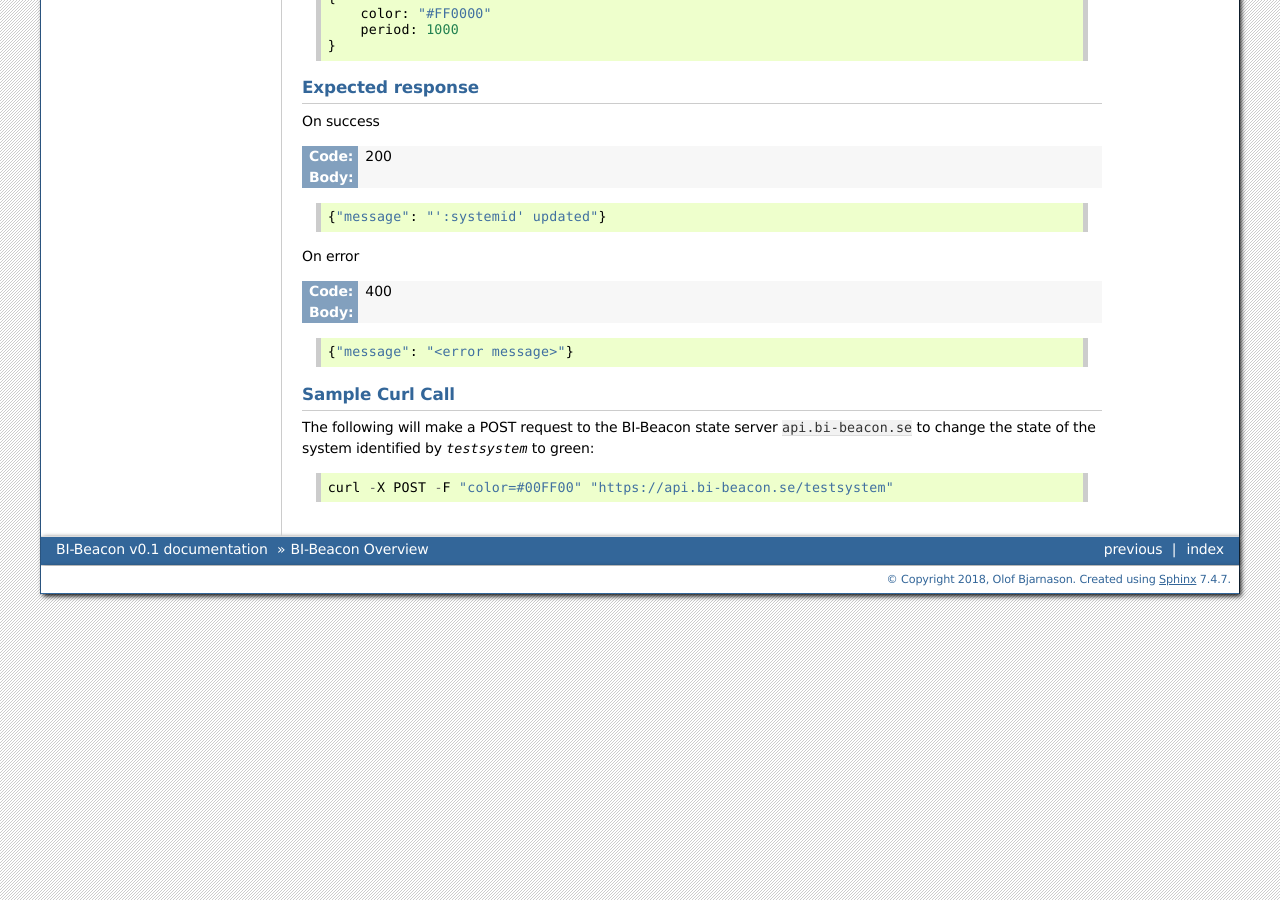
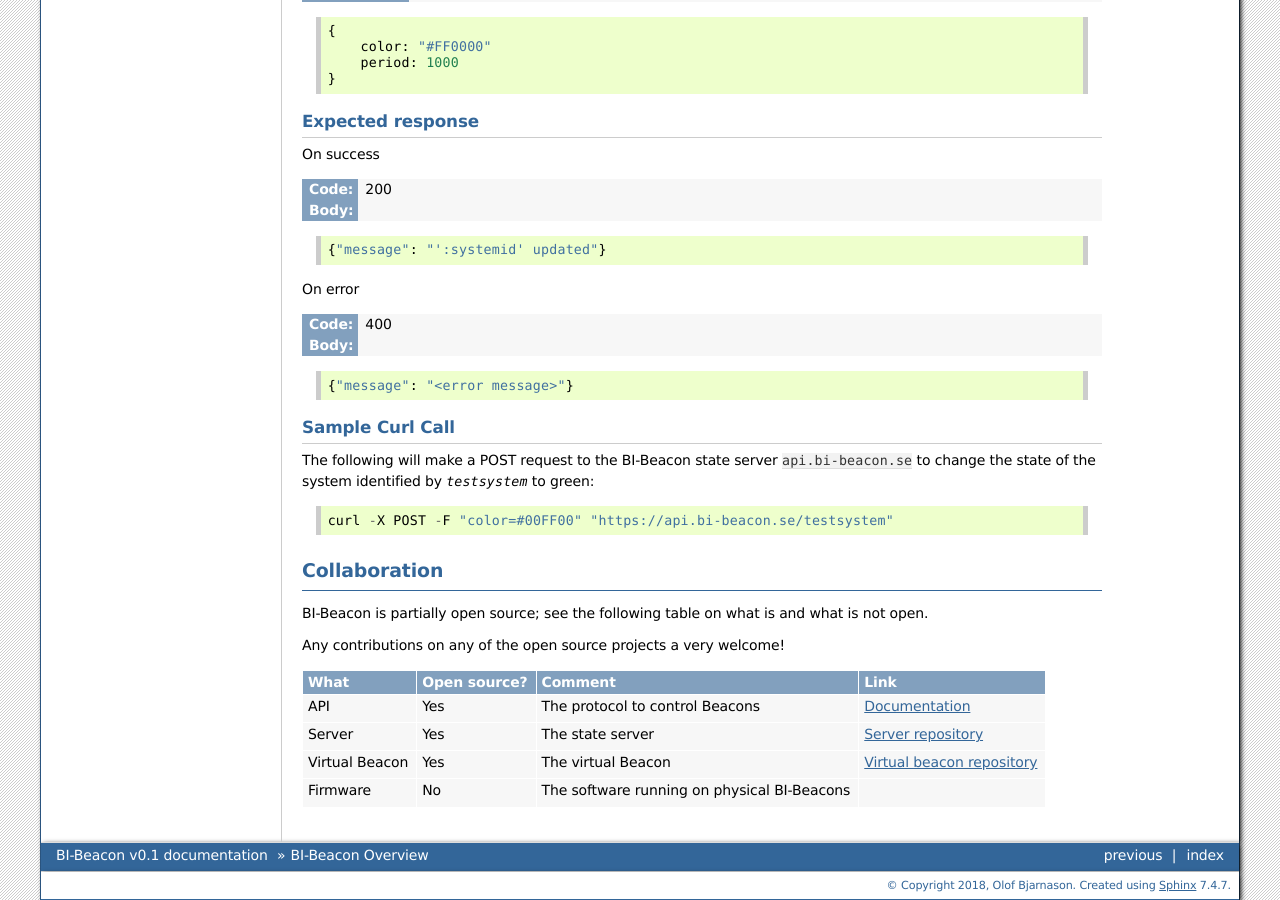
Before and after one commit to BI-Beacon/server, a Sphinx documentation site: the page built from docs/api.rst, in a window 1280 px wide and 900 px high, scrolled down 3198 px. Built offline with Sphinx 7.4.7, drawn with Linux system fonts in a browser that asks for light colours; pages that are not in the unit, such as notebooks, are missing from menus.

Commit message:
add collaboration section

```diff
--- a/docs/api.rst
+++ b/docs/api.rst
@@ -181,6 +181,7 @@
 :Method:    POST
 
 :Parameters:
+
     {
       **color:** color specification (format "#RRGGBB")
 
@@ -253,3 +254,31 @@
 ::
 
     curl -X POST -F "color=#00FF00" "https://api.bi-beacon.se/testsystem"
+
+
+Collaboration
+-------------
+
+BI-Beacon is partially open source; see the following table on what is and what is not
+open.
+
+Any contributions on any of the open source projects a very welcome!
+
++-----------+----------------+---------------------------------------+--------------------------------------+
+| What      |  Open source?  |  Comment                              | Link                                 |
++===========+================+=======================================+======================================+
+| API       | Yes            | The protocol to control Beacons       | Documentation_                       |
++-----------+----------------+---------------------------------------+--------------------------------------+
+| Server    | Yes            | The state server                      | `Server repository`_                 |
++-----------+----------------+---------------------------------------+--------------------------------------+
+| Virtual   | Yes            | The virtual Beacon                    | `Virtual beacon repository`_         |
+| Beacon    |                |                                       |                                      |
++-----------+----------------+---------------------------------------+--------------------------------------+
+| Firmware  | No             | The software running on physical      |                                      |
+|           |                | BI-Beacons                            |                                      |
+|           |                |                                       |                                      |
++-----------+----------------+---------------------------------------+--------------------------------------+
+
+.. _Documentation: https://bi-beacon.readthedocs.io
+.. _`Server repository`: https://github.com/BI-Beacon/server
+.. _`Virtual beacon repository`: https://https://github.com/BI-Beacon/virtual-beacon
```
Also changed, not shown: docs/_static/architecture.png.
